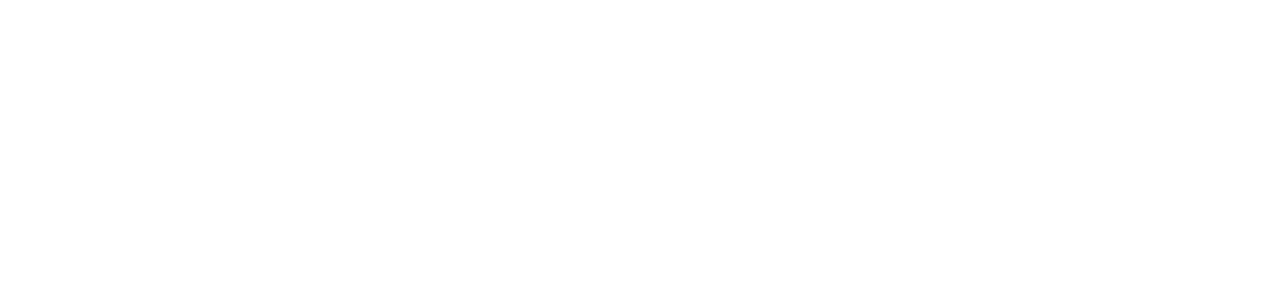
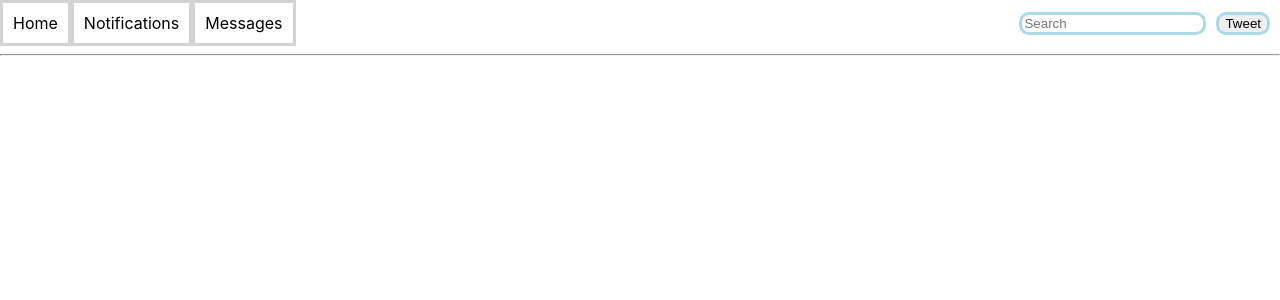
Before and after one commit to aidanwilliams01/social-media-clone, a React (Create React App) app: page / in a window 1280 px wide. Shown: the top 300 px of the page. Built offline with nearby package versions, Linux system fonts and the light colour scheme.

Commit message:
add header

```diff
--- a/src/components/App.js
+++ b/src/components/App.js
@@ -1,6 +1,12 @@
+import React from "react";
+import Header from "./Header";
+
 function App() {
   return (
-    <div></div>
+    <React.Fragment>
+      <Header />
+      <hr></hr>
+    </React.Fragment>
   );
 }
 
--- /dev/null
+++ b/src/components/Header.js
@@ -0,0 +1,16 @@
+import React from "react";
+
+function Header() {
+  return (
+    <div class="test">
+      <div class="test2">Home</div>
+      <div class="test2">Notifications</div>
+      <div class="test2">Messages</div>
+
+      <input placeholder="Search"></input>
+      <button>Tweet</button>
+    </div>
+  )
+}
+
+export default Header;
--- a/src/index.css
+++ b/src/index.css
@@ -11,3 +11,31 @@
   font-family: source-code-pro, Menlo, Monaco, Consolas, 'Courier New',
     monospace;
 }
+
+.test {
+  display: flex;
+  align-items: center;
+}
+
+.test2 {
+  border: solid lightgray;
+  padding: 10px;
+  /* color: red; */
+}
+
+.test3 {
+  margin-left: auto;
+}
+
+input {
+  margin-left: auto;
+  border-radius: 10px;
+  border: solid lightblue;
+  /* margin: 10px; */
+}
+
+button {
+  border-radius: 10px;
+  border: solid lightblue;
+  margin: 10px;
+}
```
